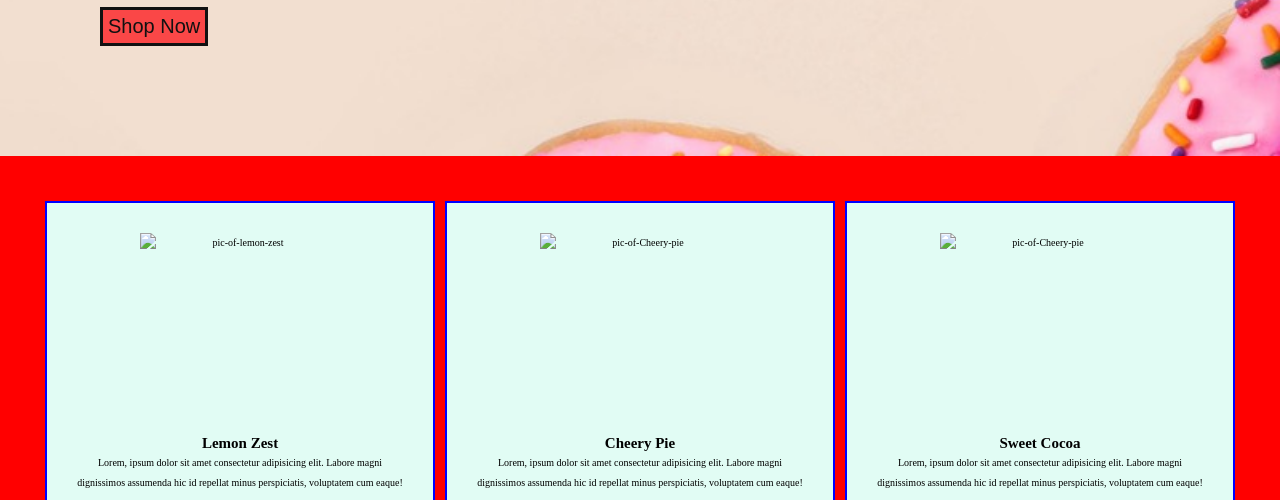
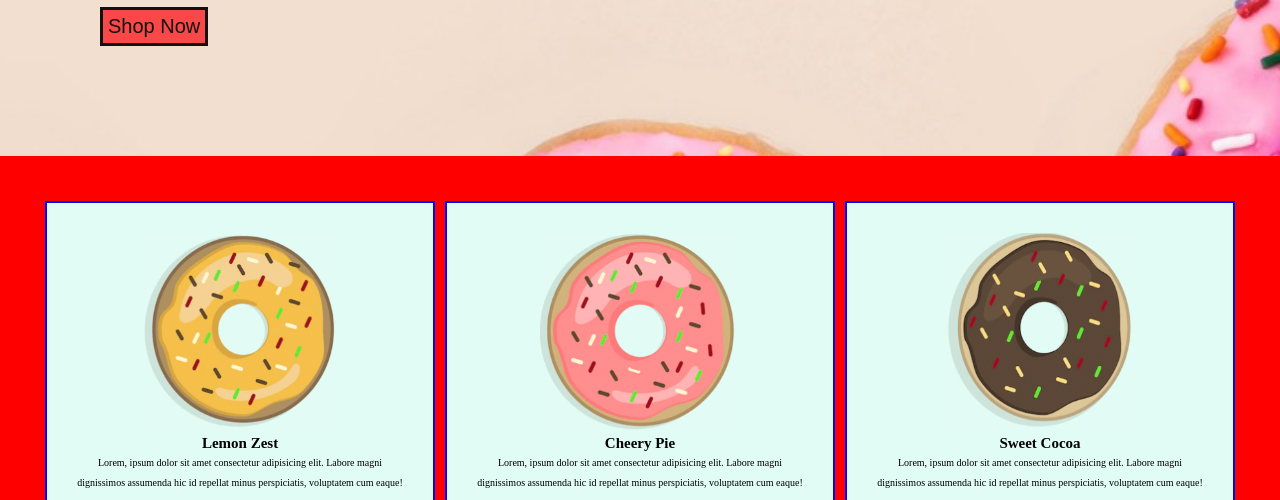
Before and after one commit to Thili007/sweet-layout-online, a plain HTML site: page index.html in a window 1280 px wide. Shown: the part 296-796 px from the top of the page. Drawn offline with Linux system fonts and the light colour scheme; files whose address does not match are found by name; a web font is replaced by a local one.

Commit message:
Update index.html

```diff
--- a/index.html
+++ b/index.html
@@ -98,7 +98,7 @@
       <section class="items-section">
         <div class="div-styles item-1">
           <img
-            src="../images/donut1.png"
+            src="donut1.png"
             alt="pic-of-lemon-zest"
             width="200px"
             height="200px"
@@ -113,7 +113,7 @@
         </div>
         <div class="div-styles item-2">
           <img
-            src="../images/donut2.png"
+            src="donut2.png"
             alt="pic-of-Cheery-pie"
             width="200px"
             height="200px"
@@ -128,7 +128,7 @@
         </div>
         <div class="div-styles item-3">
           <img
-            src="../images/donut3.png"
+            src="donut3.png"
             alt="pic-of-Cheery-pie"
             width="200px"
             height="200px"
```
